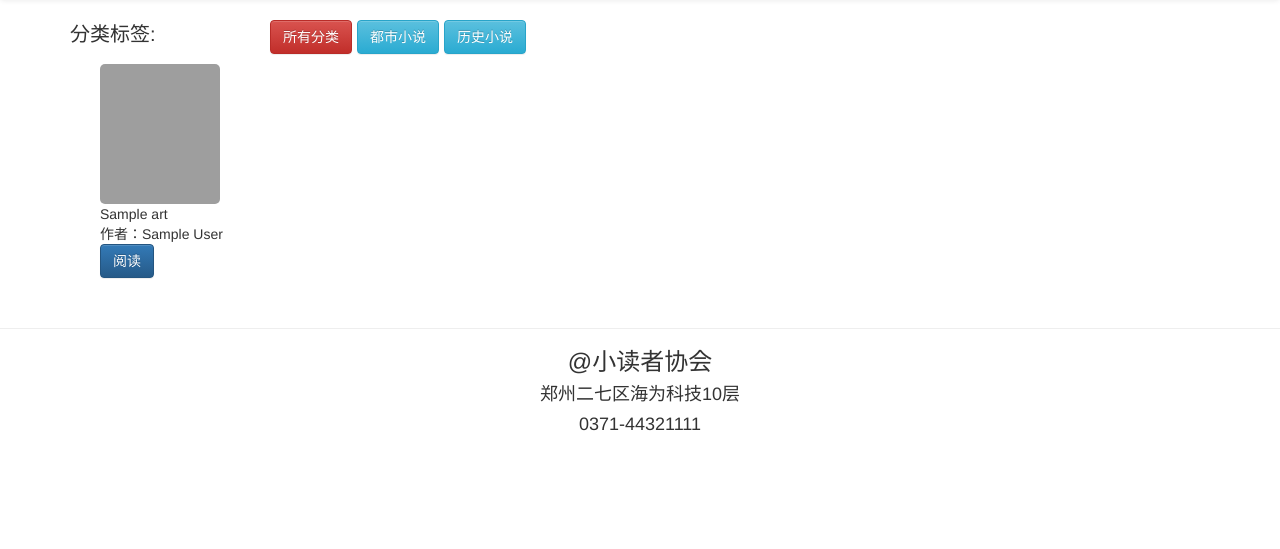
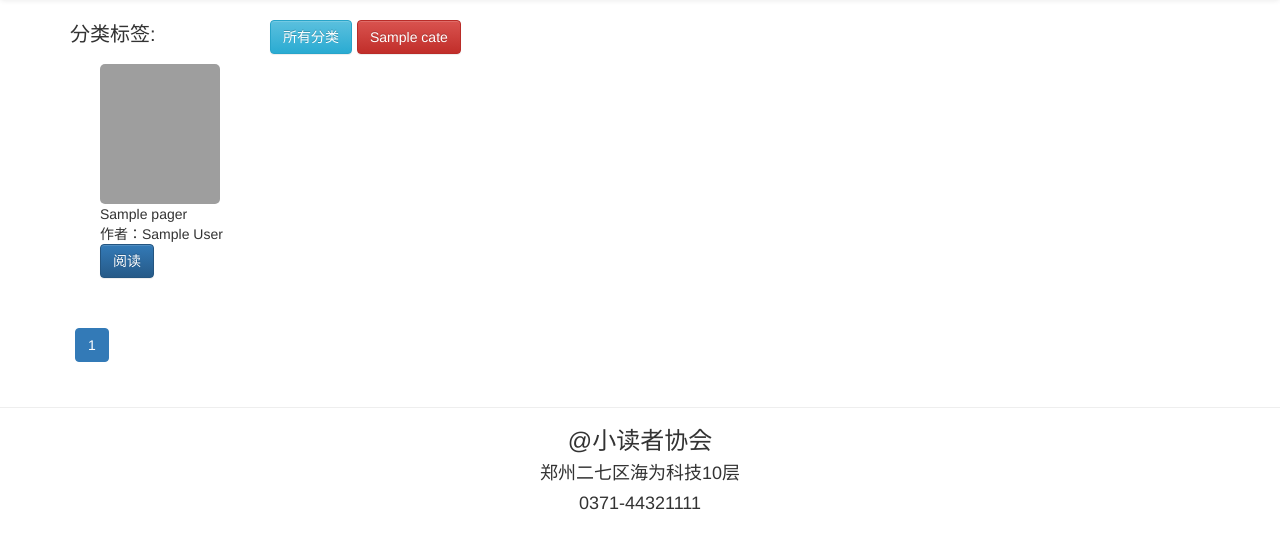
Before and after one commit to zzpy1802disen/artpro, a Django app: template templates/index.html in a window 1280 px wide. Shown: the part 52-601 px from the top of the page. Run offline with Django 3.2, Linux system fonts and the light colour scheme; the template is opened without the code that fills it: most values are stand-ins (such as "Sample title", 1, 10 or a date in 2020); grey boxes marked "Sample" are stand-in pictures; parts of the project's set-up code (start-up, migrations or seed data) failed here and were passed over; some libraries are stand-ins or nearby versions; grey boxes are pictures that could not be loaded.

Commit message:
实现分类与分页

```diff
--- a/templates/index.html
+++ b/templates/index.html
@@ -10,13 +10,14 @@
     <div class="row">
         <span class="col-xs-2" style="font-size: 20px">分类标签:</span>
         <ul class="col-xs-8">
-            <li><span class="btn btn-danger">所有分类</span></li>
-            <li><span class="btn btn-info">都市小说</span></li>
-            <li><span class="btn btn-info">历史小说</span></li>
+            <li><a href="/" class="btn {% if cateId == 0 %}btn-danger  {% else %} btn-info {% endif %}">所有分类</a></li>
+            {% for cate in cates %}
+                <li><a href="/?cate={{ cate.id }}" class="btn {% if cateId == cate.id %} btn-danger  {% else %} btn-info {% endif %}">{{ cate.name }}</a></li>
+            {% endfor %}
         </ul>
     </div>
     <ul class="row">
-        {% for art in arts %}
+        {% for art in pager.object_list %}
             <li>
                 <dl>
                     <dt>
@@ -31,5 +32,34 @@
             </li>
         {% endfor %}
     </ul>
+    <nav aria-label="Page navigation">
+        <ul class="pagination">
+            {% if pager.has_previous %}
+                <li>
+                    <a href="/?page={{ pager.previous_page_number }}&cate={{ cateId }}" aria-label="Previous">
+                        <span aria-hidden="true">&laquo;</span>
+                    </a>
+                </li>
+            {% endif %}
+
+            {% for page in paginator.page_range %}
+                {% if forloop.counter == pager.number %}
+                    <li class="active">
+                    {% else %}
+                     <li>
+                {% endif %}
+
+                <a href="/?page={{ page }}&cate={{ cateId }}">{{ page }}</a></li>
+            {% endfor %}
+
+            {% if pager.has_next %}
+                <li>
+                    <a href="/?page={{ pager.next_page_number }}&cate={{ cateId }}" aria-label="Next">
+                        <span aria-hidden="true">&raquo;</span>
+                    </a>
+                </li>
+            {% endif %}
+        </ul>
+    </nav>
 
 {% endblock %}
```
Also changed, not shown: MArtPro/urls.py (+17 -2 lines), db.sqlite3.
